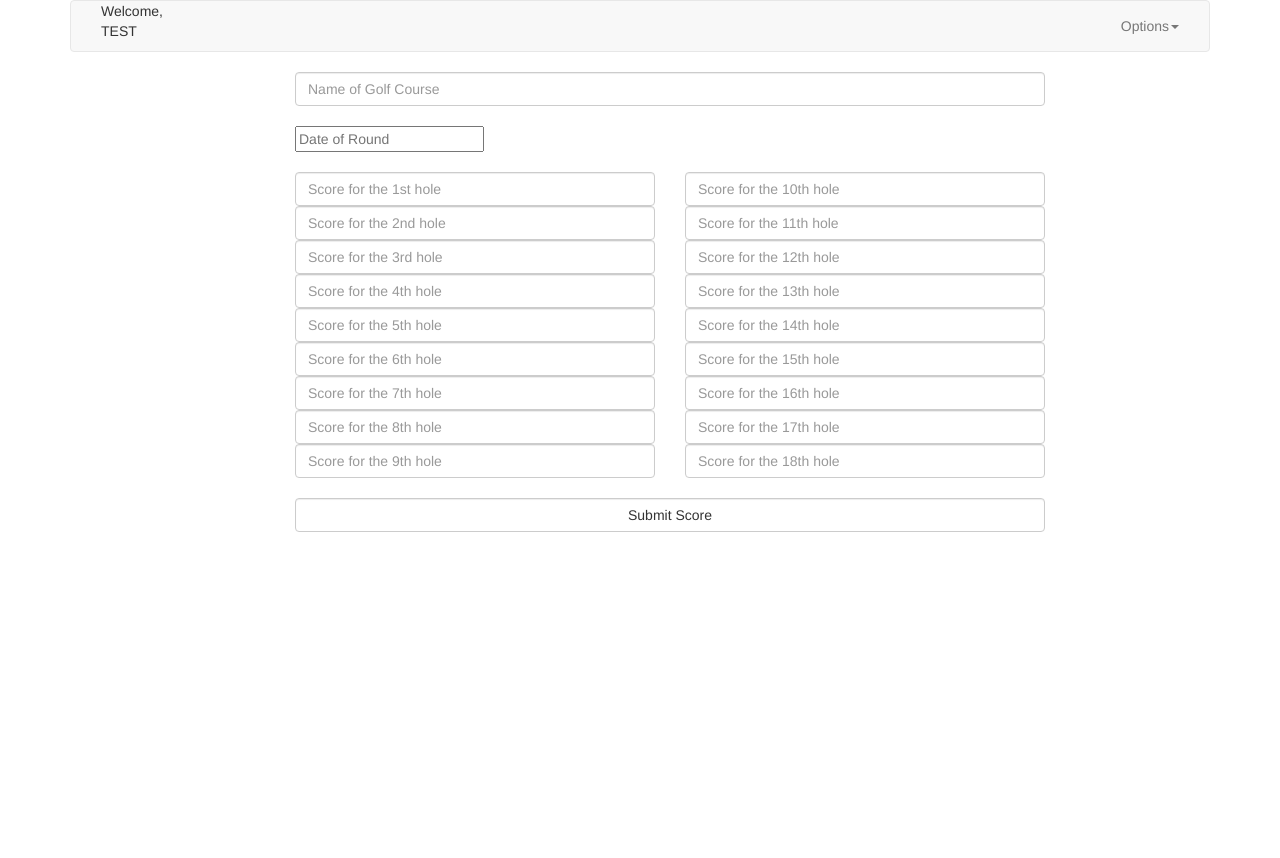
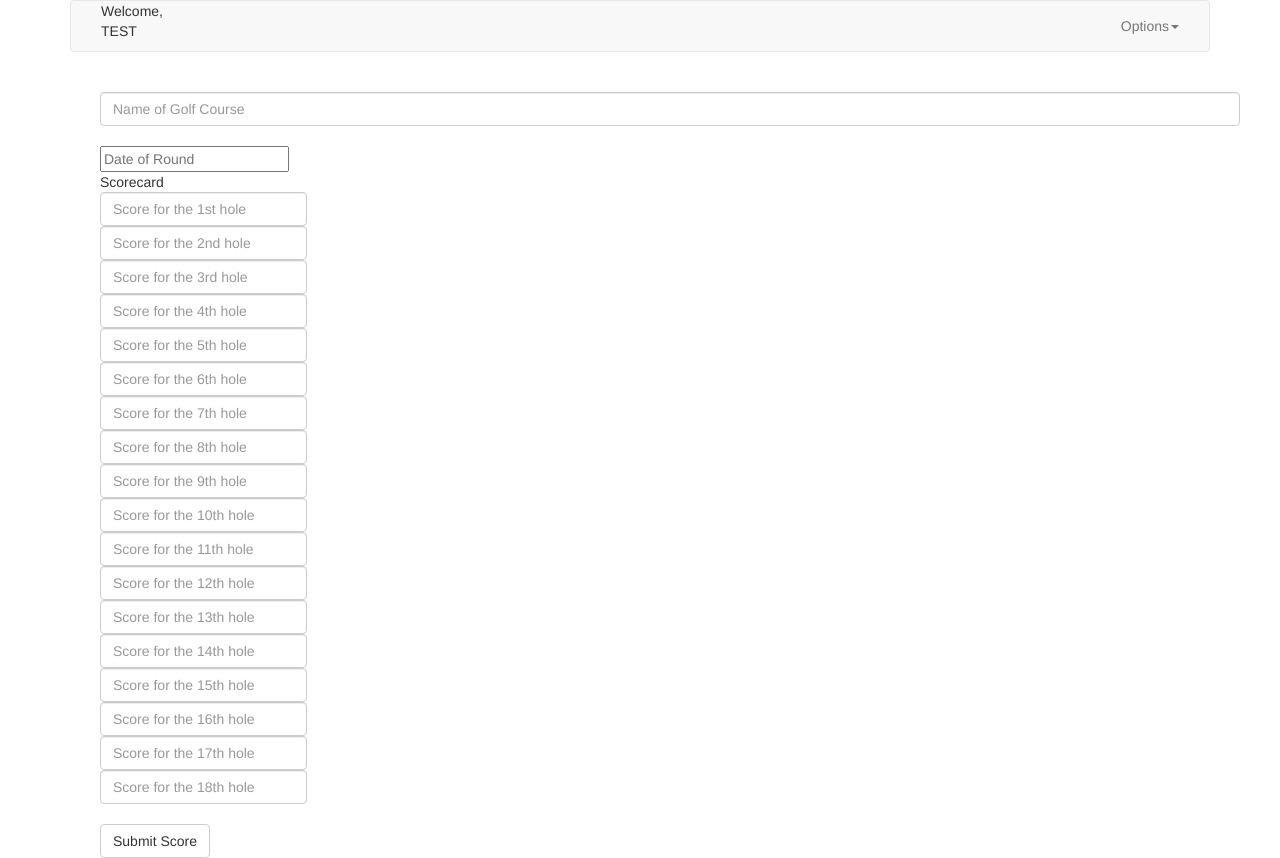
Before and after one commit to darraghmonaghan/project1, a website: page views/newscore.html in a window 1280 px wide. Before the commit the page ends 800 px from the top, so only its background shows below. Drawn offline with nearby package versions, Linux system fonts and the light colour scheme; files that its build step writes are made by us from their sources; no server answers; files whose address does not match are found by name.

Commit message:
changed back to former newScore HTML structure due to working submit

```diff
--- a/views/newscore.html
+++ b/views/newscore.html
@@ -1,4 +1,3 @@
-
 <!DOCTYPE html>
 <html>
     <head>
@@ -42,44 +41,80 @@
 
 				<div class='container'>
 						<div class="container">
-								<div class='row'>
-									<div class="col-md-2"></div>
-									<div id='signUpBox' class="col-md-8">
-										<form>
+				    <!--Row with three equal columns-->
+				    <form method='post' action='/newscore' id="new-score">
+					        	<br>
 								<input type="text" name='course' class="form-control" placeholder="Name of Golf Course" aria-describedby="sizing-addon2">
 								<br>
-										<input placeholder="Date of Round" class="textbox-n" type="" onfocus="(this.type='date')" onblur="(this.type='text')" id="date" name='date'>
+								<input placeholder="Date of Round" class="textbox-n" type="" onfocus"(this.type='date')" onblur="(this.type='text')" id="date" name='date'>
+					        	<table>
+								<thead>
+									<tr>
+								    <td>Scorecard</td>
+								   	</tr>
+								</thead>
+								<tbody>
+									<tr>
+									    <td><input type="number" name='score[hole1]' class="form-control" placeholder="Score for the 1st hole" aria-describedby="sizing-addon2"></td>
+									</tr>
+									<tr>
+									    <td><input type="number" name='score[hole2]' class="form-control" placeholder="Score for the 2nd hole" aria-describedby="sizing-addon2"></td>
+									</tr>
+									<tr>
+									    <td><input type="number" name='score[hole3]' class="form-control" placeholder="Score for the 3rd hole" aria-describedby="sizing-addon2"></td>
+									</tr>
+									<tr>
+									    <td><input type="number" name='score[hole4]' class="form-control" placeholder="Score for the 4th hole" aria-describedby="sizing-addon2"></td>
+									</tr>
+									<tr>
+									    <td><input type="number" name='score[hole5]' class="form-control" placeholder="Score for the 5th hole" aria-describedby="sizing-addon2"></td>
+									</tr>
+									<tr>
+									    <td><input type="number" name='score[hole6]' class="form-control" placeholder="Score for the 6th hole" aria-describedby="sizing-addon2"></td>
+									</tr>
+									<tr>
+									    <td><input type="number" name='score[hole7]' class="form-control" placeholder="Score for the 7th hole" aria-describedby="sizing-addon2"></td>
+									</tr>
+									<tr>
+									    <td><input type="number" name='score[hole8]' class="form-control" placeholder="Score for the 8th hole" aria-describedby="sizing-addon2"></td>
+									</tr>
+									<tr>
+									    <td><input type="number" name='score[hole9]' class="form-control" placeholder="Score for the 9th hole" aria-describedby="sizing-addon2"></td>
+									</tr>
+									<tr>
+									    <td><input type="number" name='score[hole10]' class="form-control" placeholder="Score for the 10th hole" aria-describedby="sizing-addon2"></td>
+									</tr>
+									<tr>
+									    <td><input type="number" name='score[hole11]' class="form-control" placeholder="Score for the 11th hole" aria-describedby="sizing-addon2"></td>
+									</tr>
+									<tr>
+									    <td><input type="number" name='score[hole12]' class="form-control" placeholder="Score for the 12th hole" aria-describedby="sizing-addon2"></td>
+									</tr>
+									<tr>
+									    <td><input type="number" name='score[hole13]' class="form-control" placeholder="Score for the 13th hole" aria-describedby="sizing-addon2"></td>
+									</tr>
+									<tr>
+									    <td><input type="number" name='score[hole14]' class="form-control" placeholder="Score for the 14th hole" aria-describedby="sizing-addon2"></td>
+									</tr>
+									<tr>
+									    <td><input type="number" name='score[hole15]' class="form-control" placeholder="Score for the 15th hole" aria-describedby="sizing-addon2"></td>
+									</tr>
+									<tr>
+									    <td><input type="number" name='score[hole16]' class="form-control" placeholder="Score for the 16th hole" aria-describedby="sizing-addon2"></td>
+									</tr>
+									<tr>
+									    <td><input type="number" name='score[hole17]' class="form-control" placeholder="Score for the 17th hole" aria-describedby="sizing-addon2"></td>
+									</tr>
+									<tr>
+									    <td><input type="number" name='score[hole18]' class="form-control" placeholder="Score for the 18th hole" aria-describedby="sizing-addon2"></td>
+									</tr>
+								</tbody>
+								</table>
 								<br>
-										<div class='row'>
-										<br>
-											<div class="col-md-6">
-											   	<input type="number" name='score[hole1]' class="form-control" placeholder="Score for the 1st hole" aria-describedby="sizing-addon2">
-											   	<input type="number" name='score[hole2]' class="form-control" placeholder="Score for the 2nd hole" aria-describedby="sizing-addon2">
-											   	<input type="number" name='score[hole3]' class="form-control" placeholder="Score for the 3rd hole" aria-describedby="sizing-addon2">
-											   	<input type="number" name='score[hole4]' class="form-control" placeholder="Score for the 4th hole" aria-describedby="sizing-addon2">
-											   	<input type="number" name='score[hole5]' class="form-control" placeholder="Score for the 5th hole" aria-describedby="sizing-addon2">
-											   	<input type="number" name='score[hole6]' class="form-control" placeholder="Score for the 6th hole" aria-describedby="sizing-addon2">
-											   	<input type="number" name='score[hole7]' class="form-control" placeholder="Score for the 7th hole" aria-describedby="sizing-addon2">
-											   	<input type="number" name='score[hole8]' class="form-control" placeholder="Score for the 8th hole" aria-describedby="sizing-addon2">
-											   	<input type="number" name='score[hole9]' class="form-control" placeholder="Score for the 9th hole" aria-describedby="sizing-addon2">
-											</div>
-											<div class="col-md-6">
-											   	<input type="number" name='score[hole10]' class="form-control" placeholder="Score for the 10th hole" aria-describedby="sizing-addon2">
-											   	<input type="number" name='score[hole11]' class="form-control" placeholder="Score for the 11th hole" aria-describedby="sizing-addon2">
-											   	<input type="number" name='score[hole12]' class="form-control" placeholder="Score for the 12th hole" aria-describedby="sizing-addon2">
-											   	<input type="number" name='score[hole13]' class="form-control" placeholder="Score for the 13th hole" aria-describedby="sizing-addon2">
-											   	<input type="number" name='score[hole14]' class="form-control" placeholder="Score for the 14th hole" aria-describedby="sizing-addon2">
-											   	<input type="number" name='score[hole15]' class="form-control" placeholder="Score for the 15th hole" aria-describedby="sizing-addon2">
-											   	<input type="number" name='score[hole16]' class="form-control" placeholder="Score for the 16th hole" aria-describedby="sizing-addon2">
-											   	<input type="number" name='score[hole17]' class="form-control" placeholder="Score for the 17th hole" aria-describedby="sizing-addon2">
-												<input type="number" name='score[hole18]' class="form-control" placeholder="Score for the 18th hole" aria-describedby="sizing-addon2">
+								<button class="btn btn-default">Submit Score</button>
 					        </div>
 				        </div>
-										<br>
-										<button class="form-control btn btn-default">Submit Score</button>
 				    </form>
-									</div>
-									<div class="col-md-2"></div>
 					        	</div>
 				        	</div>
 				</div>
```
Lines whose indentation alone changed are shown as unchanged.
